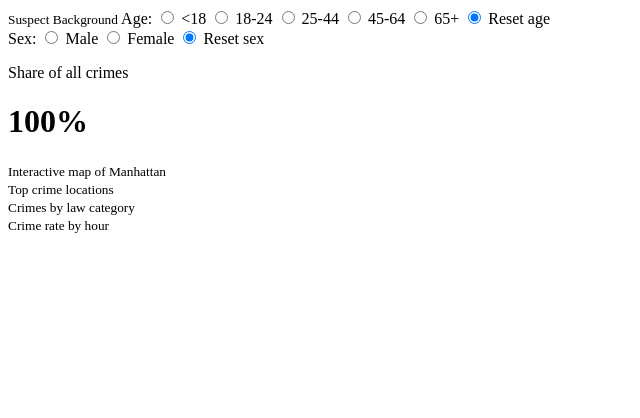
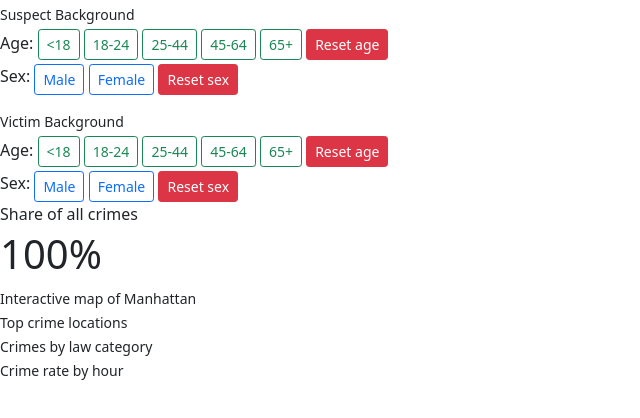
Before and after one commit to Roshan089/crime-visualization, a plain HTML site: page index.html in a window 1280 px wide. Shown: the whole page, without its empty margins (0-640 px from the left). Drawn offline with nearby package versions, Linux system fonts and the light colour scheme.

Commit message:
script change

```diff
--- a/index.html
+++ b/index.html
@@ -1,7 +1,24 @@
 <!DOCTYPE html>
 <html lang="en">
   <head>
+    <!-- Required meta tags -->
+    <meta charset="utf-8" />
+    <meta name="viewport" content="width=device-width, initial-scale=1" />
 
+    <!-- Bootstrap CSS -->
+    <link
+      href="https://cdn.jsdelivr.net/npm/bootstrap@5.1.1/dist/css/bootstrap.min.css"
+      rel="stylesheet"
+      integrity="sha384-F3w7mX95PdgyTmZZMECAngseQB83DfGTowi0iMjiWaeVhAn4FJkqJByhZMI3AhiU"
+      crossorigin="anonymous"
+    />
+    <!-- <link href="styles/bootstrap.min.css" rel="stylesheet" /> -->
+    <link href="styles/style.css" rel="stylesheet" />
+    <title>Crime Data Visualization Dashboard | Manhattan</title>
+    <meta
+      name="description"
+      content="Data visualization project by Zhanar Osmonaliev"
+    />
   </head>
   <body>
     <!-- SECTION Global Container -->
@@ -113,7 +130,142 @@
             Male</label
           >
 
+          <input
+            type="radio"
+            class="btn-check"
+            name="options-s-sex"
+            id="s-female"
+            autocomplete="off"
+          />
+          <label
+            class="btn btn-outline-primary btn-sm mt-1"
+            for="s-female"
+            onclick="updateSuspectSex('F')"
+          >
+            Female</label
+          >
+          <input
+            type="radio"
+            class="btn-check"
+            name="options-s-sex"
+            id="s-sex-reset"
+            autocomplete="off"
+            checked
+          />
+          <label
+            class="btn btn-outline-danger btn-sm mt-1"
+            for="s-sex-reset"
+            onclick="updateSuspectSex('None')"
+          >
+            Reset sex</label
+          >
+        </div>
 
+        <div class="mt-3">
+          <!-- NOTE Victim Filter Buttons -->
+          <small class="mb-1 d-block">Victim Background</small>
+          <span class="filter-label">Age:</span>
+          <input
+            type="radio"
+            class="btn-check"
+            name="options-v-age"
+            id="v18"
+            autocomplete="off"
+          />
+          <label
+            class="btn btn-outline-success btn-sm"
+            onclick="updateVictimAge('<18')"
+            for="v18"
+          >
+            &lt;18</label
+          >
+          <input
+            type="radio"
+            class="btn-check"
+            name="options-v-age"
+            id="v18-24"
+            autocomplete="off"
+          />
+          <label
+            class="btn btn-outline-success btn-sm"
+            onclick="updateVictimAge('18-24')"
+            for="v18-24"
+          >
+            18-24</label
+          >
+          <input
+            type="radio"
+            class="btn-check"
+            name="options-v-age"
+            id="v25-44"
+            autocomplete="off"
+          />
+          <label
+            class="btn btn-outline-success btn-sm"
+            onclick="updateVictimAge('25-44')"
+            for="v25-44"
+          >
+            25-44</label
+          >
+          <input
+            type="radio"
+            class="btn-check"
+            name="options-v-age"
+            id="45-64"
+            autocomplete="off"
+          />
+          <label
+            class="btn btn-outline-success btn-sm"
+            onclick="updateVictimAge('45-64')"
+            for="45-64"
+          >
+            45-64</label
+          >
+          <input
+            type="radio"
+            class="btn-check"
+            name="options-v-age"
+            id="v65+"
+            autocomplete="off"
+          />
+          <label
+            class="btn btn-outline-success btn-sm"
+            onclick="updateVictimAge('65+')"
+            for="v65+"
+          >
+            65+</label
+          >
+          <input
+            type="radio"
+            class="btn-check"
+            name="options-v-age"
+            id="v-age-reset"
+            autocomplete="off"
+            checked
+          />
+          <label
+            class="btn btn-outline-danger btn-sm"
+            for="v-age-reset"
+            onclick="updateVictimAge('None')"
+          >
+            Reset age</label
+          >
+          <br />
+          <span class="mt-1 filter-label">Sex:</span>
+          <input
+            type="radio"
+            class="btn-check"
+            name="options-v-sex"
+            id="v-male"
+            autocomplete="off"
+          />
+          <label
+            class="btn btn-outline-primary btn-sm mt-1"
+            for="v-male"
+            onclick="updateVictimSex('M')"
+          >
+            Male</label
+          >
 
           <input
             type="radio"
@@ -167,6 +319,15 @@
         <div id="crimes-by-hour-chart"></div>
       </div>
     </div>
-
+    <!-- Bootstrap Bundle with Popper -->
+    <!-- <script
+      src="https://cdn.jsdelivr.net/npm/bootstrap@5.1.1/dist/js/bootstrap.bundle.min.js"
+      integrity="sha384-/bQdsTh/da6pkI1MST/rWKFNjaCP5gBSY4sEBT38Q/9RBh9AH40zEOg7Hlq2THRZ"
+      crossorigin="anonymous"
+    ></script> -->
+    <script src="https://d3js.org/d3.v6.min.js"></script>
+    <!-- <script src="https://d3js.org/d3-scale-chromatic.v1.min.js"></script> -->
+    <script src="https://cdn.jsdelivr.net/npm/d3-interpolate@3"></script>
+    <script src="js/index.js" defer></script>
   </body>
 </html>
```
